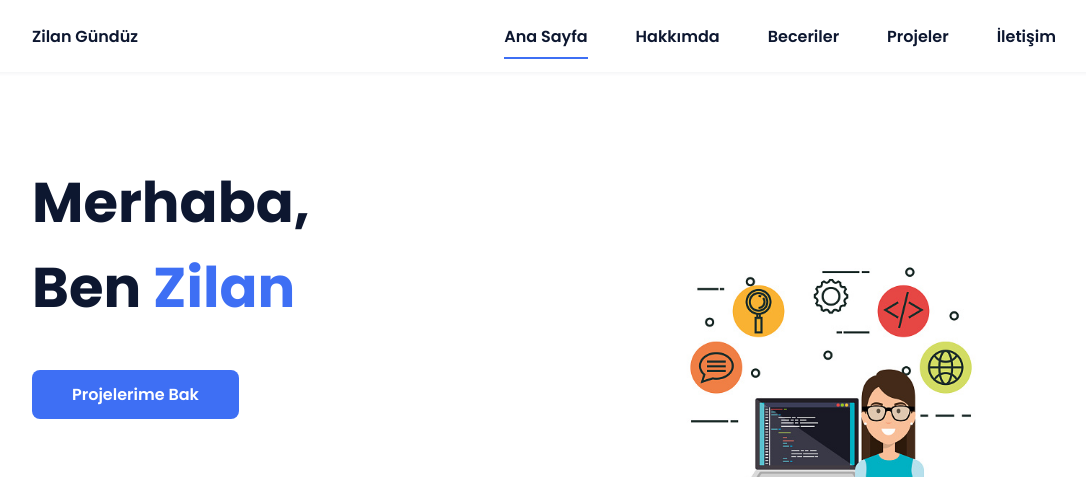
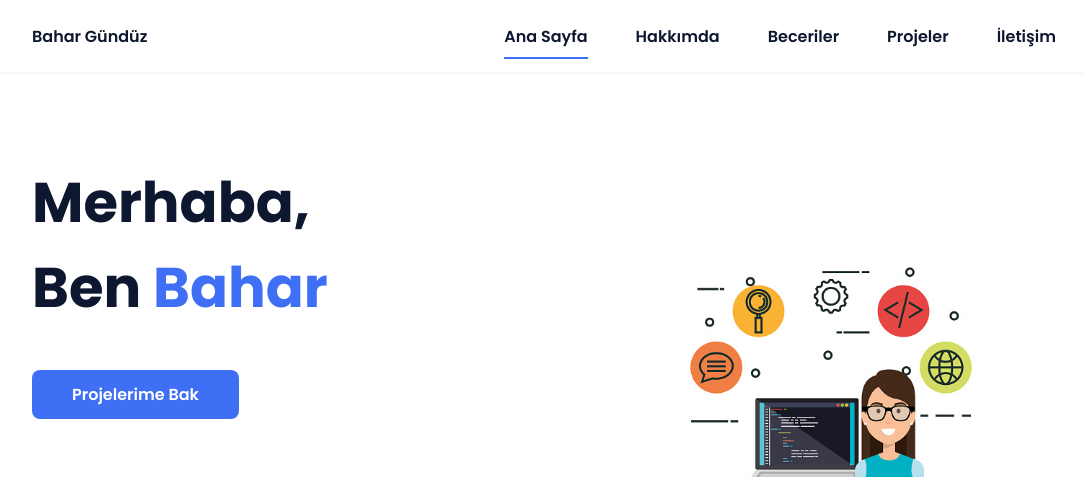
Before and after one commit to BeeAri/portfolio-zilan, a plain HTML site: page index.html in a window 1280 px wide. Shown: the top 477 px of the page, without its empty margins (96-1182 px from the left). Drawn offline with nearby package versions, Linux system fonts and the light colour scheme.

Commit message:
Update index.html

```diff
--- a/index.html
+++ b/index.html
@@ -16,7 +16,7 @@
         <header class="l-header">
             <nav class="nav bd-grid">
                 <div>
-                    <a href="#" class="nav__logo">Zilan Gündüz</a>
+                    <a href="#" class="nav__logo">Bahar Gündüz</a>
                 </div>
 
                 <div class="nav__menu" id="nav-menu">
@@ -39,13 +39,13 @@
             <!--===== HOME =====-->
             <section class="home bd-grid" id="home">
                 <div class="home__data">
-                    <h1 class="home__title">Merhaba,<br>Ben <span class="home__title-color">Zilan</span><br></h1>
+                    <h1 class="home__title">Merhaba,<br>Ben <span class="home__title-color">Bahar</span><br></h1>
 
                     <a href="#work" class="button">Projelerime Bak</a>
                 </div>
 
                 <div class="home__social">
-                    <a href="https://www.linkedin.com/in/zilan-g%C3%BCnd%C3%BCz-338909144" class="home__social-icon"><i class='bx bxl-linkedin'></i></a>
+                    <a href="https://www.linkedin.com/in/bahar-gündüz-338909144" class="home__social-icon"><i class='bx bxl-linkedin'></i></a>
                     <a href="https://github.com/BeeAri" class="home__social-icon"><i class='bx bxl-github' ></i></a>
                 </div>
 
```
